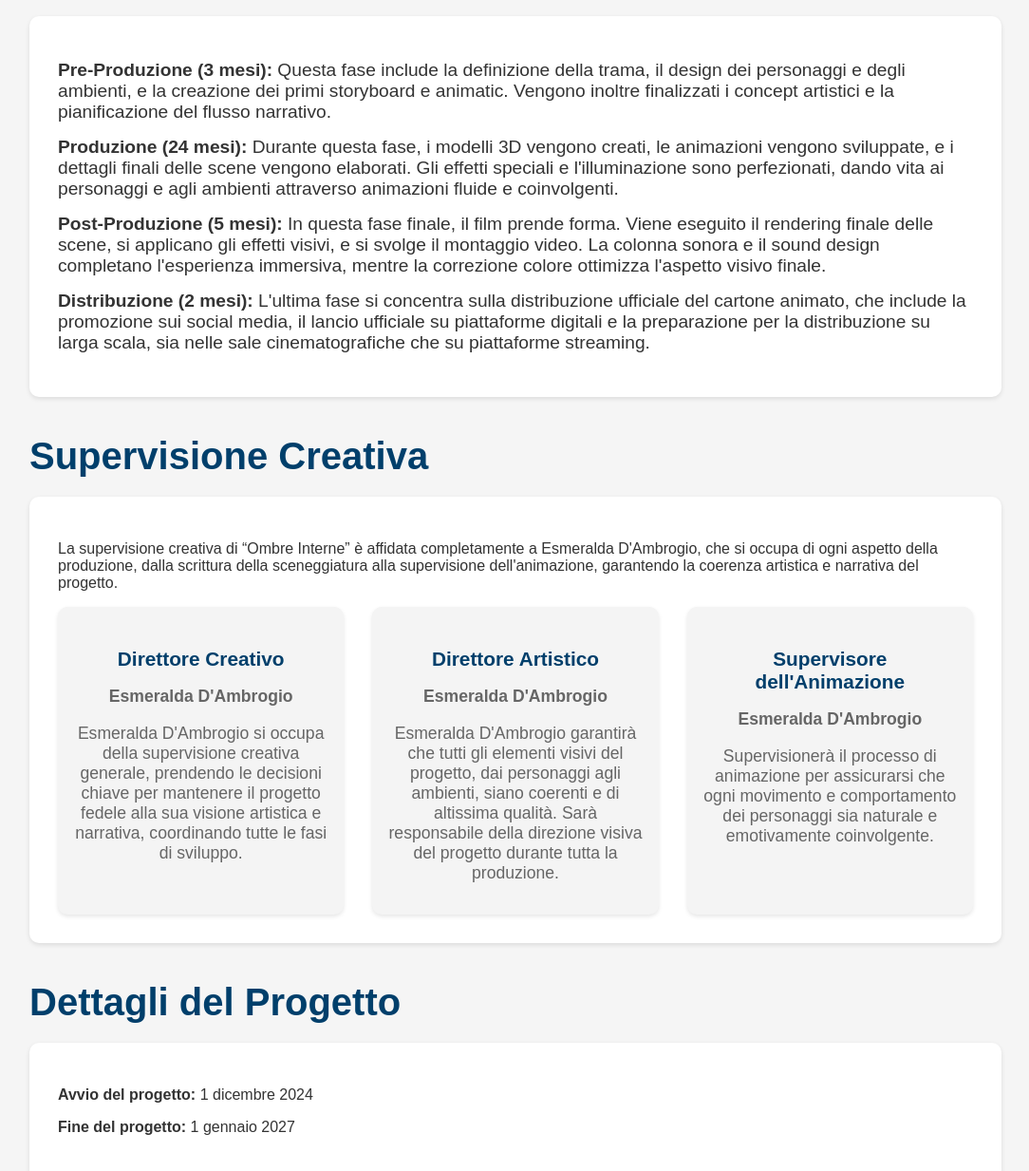
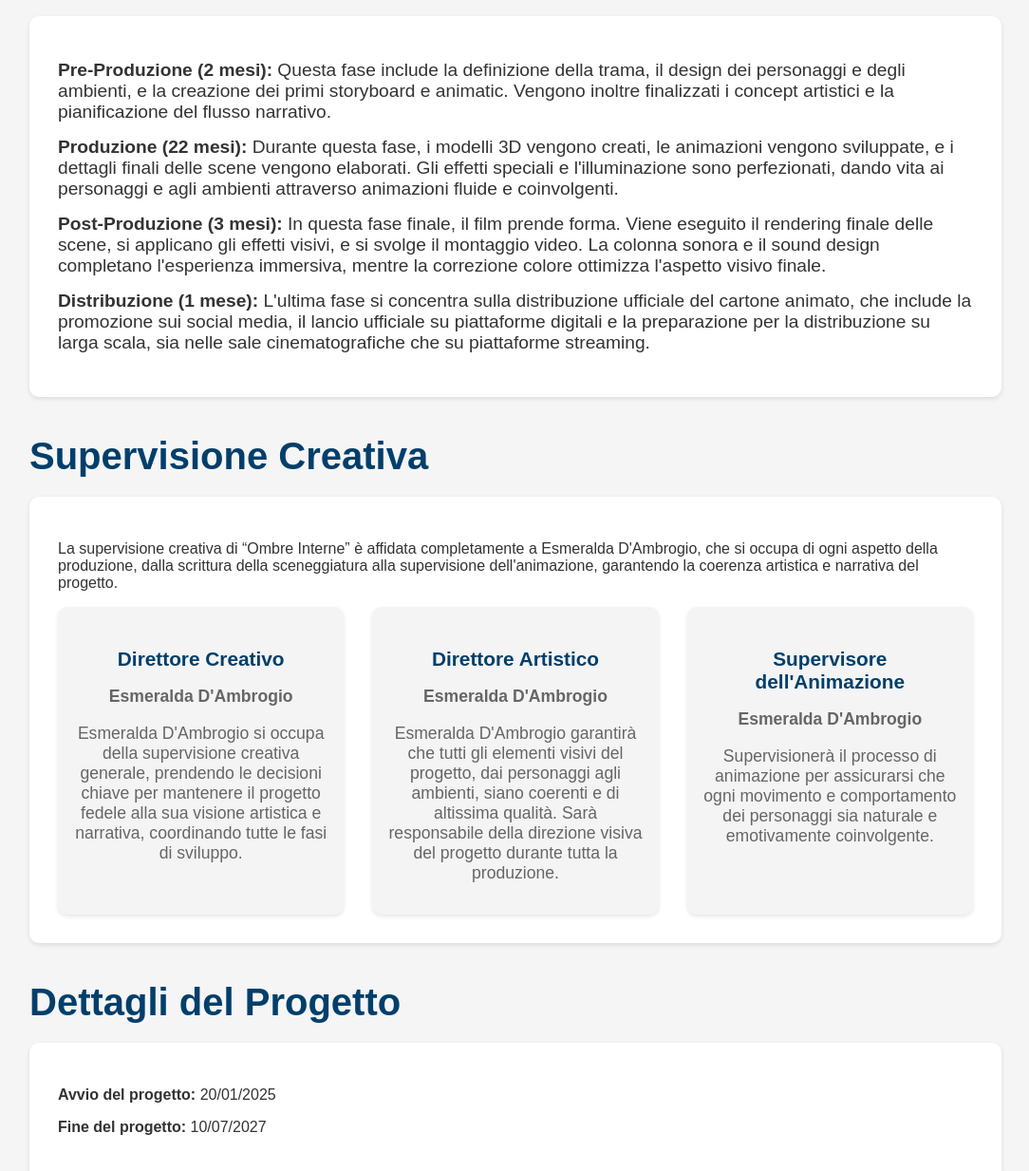
Before and after one commit to Esmeralda356/miosito, a plain HTML site: page index.html in a window 1280 px wide. Shown: the part 643-1876 px from the top of the page at 95% size, without its empty margins (97-1181 px from the left). Drawn offline with Linux system fonts and the light colour scheme.

Commit message:
progetto 3d

```diff
--- a/index.html
+++ b/index.html
@@ -187,10 +187,10 @@
     <h2>Fasi di Produzione</h2>
     <div class="content-box">
       <ul class="timeline">
-        <li><strong>Pre-Produzione (3 mesi):</strong> Questa fase include la definizione della trama, il design dei personaggi e degli ambienti, e la creazione dei primi storyboard e animatic. Vengono inoltre finalizzati i concept artistici e la pianificazione del flusso narrativo.</li>
-        <li><strong>Produzione (24 mesi):</strong> Durante questa fase, i modelli 3D vengono creati, le animazioni vengono sviluppate, e i dettagli finali delle scene vengono elaborati. Gli effetti speciali e l'illuminazione sono perfezionati, dando vita ai personaggi e agli ambienti attraverso animazioni fluide e coinvolgenti.</li>
-        <li><strong>Post-Produzione (5 mesi):</strong> In questa fase finale, il film prende forma. Viene eseguito il rendering finale delle scene, si applicano gli effetti visivi, e si svolge il montaggio video. La colonna sonora e il sound design completano l'esperienza immersiva, mentre la correzione colore ottimizza l'aspetto visivo finale.</li>
-        <li><strong>Distribuzione (2 mesi):</strong> L'ultima fase si concentra sulla distribuzione ufficiale del cartone animato, che include la promozione sui social media, il lancio ufficiale su piattaforme digitali e la preparazione per la distribuzione su larga scala, sia nelle sale cinematografiche che su piattaforme streaming.</li>
+        <li><strong>Pre-Produzione (2 mesi):</strong> Questa fase include la definizione della trama, il design dei personaggi e degli ambienti, e la creazione dei primi storyboard e animatic. Vengono inoltre finalizzati i concept artistici e la pianificazione del flusso narrativo.</li>
+        <li><strong>Produzione (22 mesi):</strong> Durante questa fase, i modelli 3D vengono creati, le animazioni vengono sviluppate, e i dettagli finali delle scene vengono elaborati. Gli effetti speciali e l'illuminazione sono perfezionati, dando vita ai personaggi e agli ambienti attraverso animazioni fluide e coinvolgenti.</li>
+        <li><strong>Post-Produzione (3 mesi):</strong> In questa fase finale, il film prende forma. Viene eseguito il rendering finale delle scene, si applicano gli effetti visivi, e si svolge il montaggio video. La colonna sonora e il sound design completano l'esperienza immersiva, mentre la correzione colore ottimizza l'aspetto visivo finale.</li>
+        <li><strong>Distribuzione (1 mese):</strong> L'ultima fase si concentra sulla distribuzione ufficiale del cartone animato, che include la promozione sui social media, il lancio ufficiale su piattaforme digitali e la preparazione per la distribuzione su larga scala, sia nelle sale cinematografiche che su piattaforme streaming.</li>
       </ul>
     </div>
   </section>
@@ -227,8 +227,8 @@
   <section>
     <h2>Dettagli del Progetto</h2>
     <div class="content-box">
-      <p><strong>Avvio del progetto:</strong> 1 dicembre 2024</p>
-      <p><strong>Fine del progetto:</strong> 1 gennaio 2027</p>
+      <p><strong>Avvio del progetto:</strong> 20/01/2025</p>
+      <p><strong>Fine del progetto:</strong>  10/07/2027</p>
     </div>
   </section>
 
```
